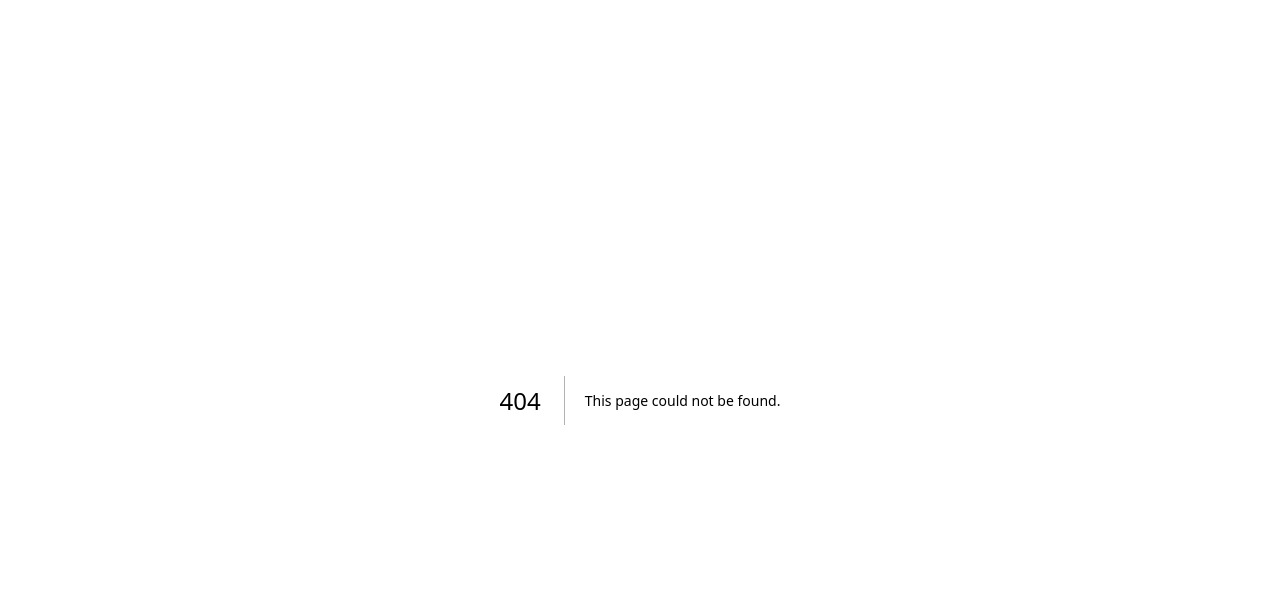
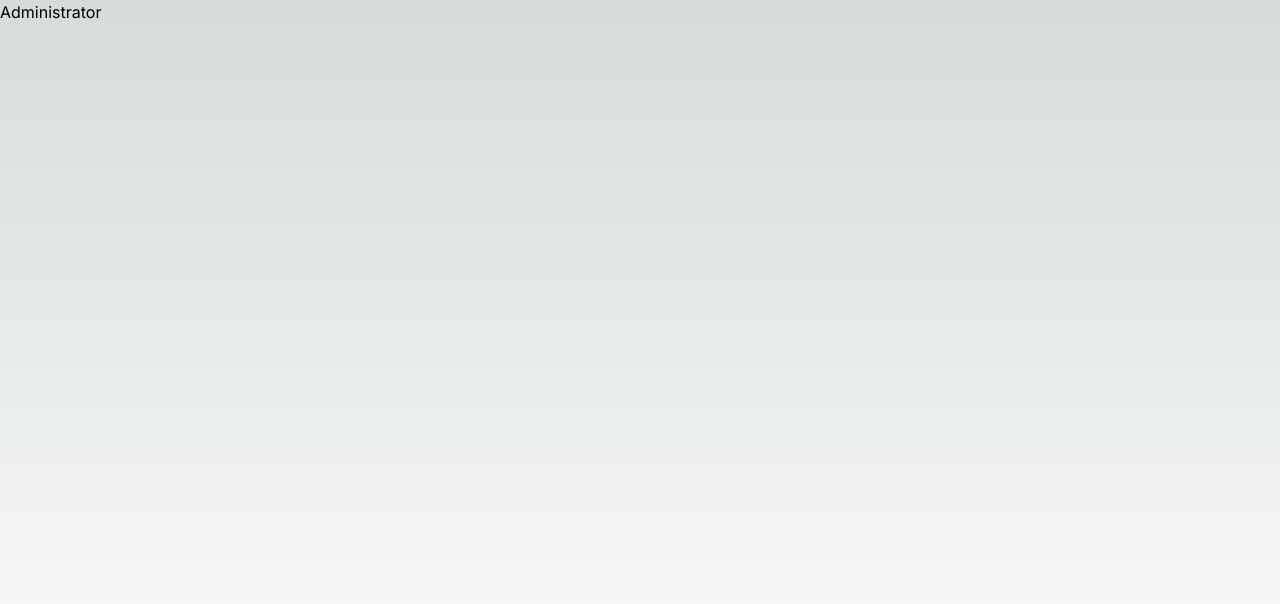
Before and after one commit to shmelevsergei/core, a Next.js app: page /administrator in a window 1280 px wide. Before the commit this address had no page. Shown: the top 604 px of the page. Built offline with nearby package versions, Linux system fonts and the light colour scheme.

Commit message:
11.01.2024

```diff
--- /dev/null
+++ b/src/app/administrator/page.tsx
@@ -0,0 +1,11 @@
+import React from 'react';
+
+const Page = () => {
+    return (
+        <main className={'min-h-screen'}>
+            Administrator
+        </main>
+    );
+};
+
+export default Page;
--- a/src/app/layout.tsx
+++ b/src/app/layout.tsx
@@ -5,8 +5,8 @@ import './globals.css'
 const inter = Inter({ subsets: ['latin'] })
 
 export const metadata: Metadata = {
-  title: 'Create Next App',
-  description: 'Generated by create next app',
+  title: 'GROUPAUTO | EVERYCAR',
+  description: 'Личный кабинет',
 }
 
 export default function RootLayout({
@@ -15,7 +15,7 @@ export default function RootLayout({
   children: React.ReactNode
 }) {
   return (
-    <html lang="en">
+    <html lang="ru">
       <body className={inter.className}>{children}</body>
     </html>
   )
--- a/src/app/page.tsx
+++ b/src/app/page.tsx
@@ -1,16 +1,30 @@
+import Link from "next/link";
+
 import { PrismaClient } from '@prisma/client'
 
 const client = new PrismaClient()
-
 export default async function Home() {
 
-  const dats = await client.gA_ANKETA_BASE.findMany();
+    const dats = await client.gA_ANKETA_BASE.findMany();
 
-  console.log(dats[1])
+    console.log(dats[1])
 
-  return (
+
+    return (
     <main className="flex min-h-screen flex-col items-center justify-between p-24">
+      {/*<Link href={'/administrator'}>ID: {dats}</Link>*/}
+        <ul>
+            {
+                dats.map(data => (
 
+                    <li key={data.ABA_ID}>
+                        <p>ID: {data.ABA_ID}</p>
+                        <p>INN: {data.ABA_INN}</p>
+                        <p>PHONE: {data.ABA_PHONE}</p>
+                    </li>
+                ))
+            }
+        </ul>
     </main>
   )
 }
--- a/tailwind.config.ts
+++ b/tailwind.config.ts
@@ -9,9 +9,7 @@ const config: Config = {
   theme: {
     extend: {
       backgroundImage: {
-        'gradient-radial': 'radial-gradient(var(--tw-gradient-stops))',
-        'gradient-conic':
-          'conic-gradient(from 180deg at 50% 50%, var(--tw-gradient-stops))',
+
       },
     },
   },
```
